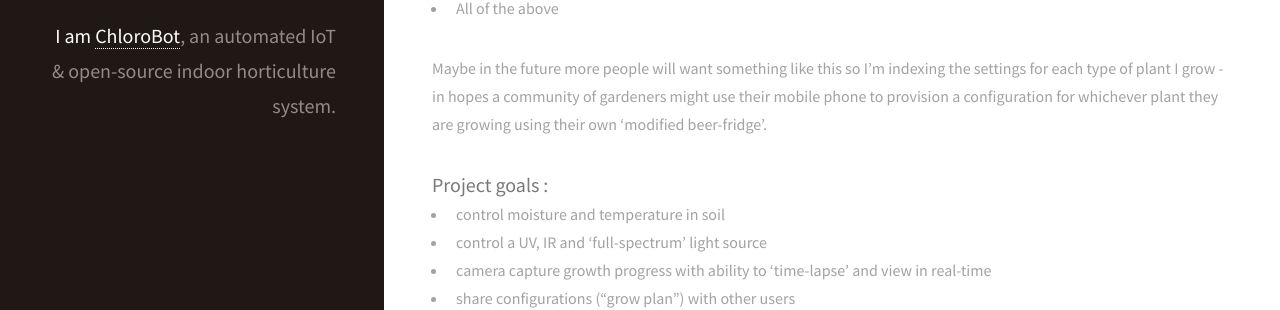
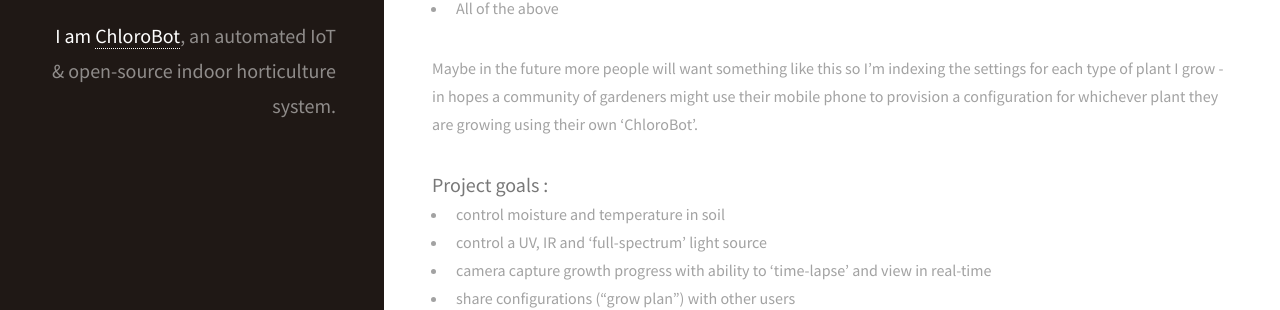
Before and after one commit to chlorobot/chlorobot.github.io, a Jekyll site: the page built from _posts/2017-11-03-init-1.markdown, in a window 1280 px wide and 900 px high, scrolled down 1218 px. Shown: the part 202-512 px from the top of the window. Built offline with Jekyll 4.4.1, drawn with Linux system fonts in a browser that asks for light colours; nearby versions of some CDN libraries.

Commit message:
description

```diff
--- a/_posts/2017-11-03-init-1.markdown
+++ b/_posts/2017-11-03-init-1.markdown
@@ -31,7 +31,7 @@ A mobile phone controls :
 * All of the above
 
 Maybe in the future more people will want something like this so I'm indexing the settings for each type of plant I grow - in hopes a community of
-gardeners might use their mobile phone to provision a configuration for whichever plant they are growing using their own 'modified beer-fridge'.
+gardeners might use their mobile phone to provision a configuration for whichever plant they are growing using their own 'ChloroBot'.
 
 
 ### Project goals :
```
